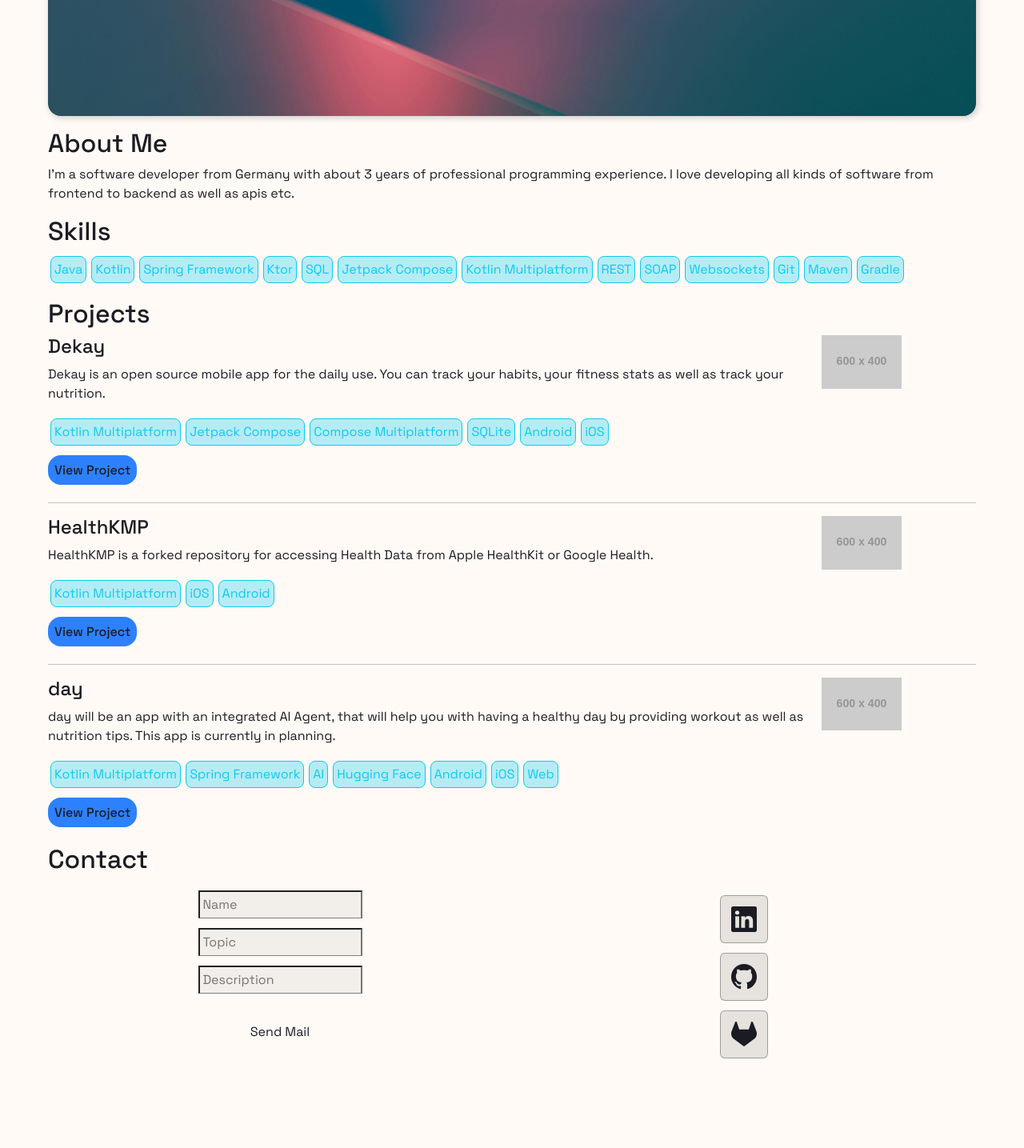
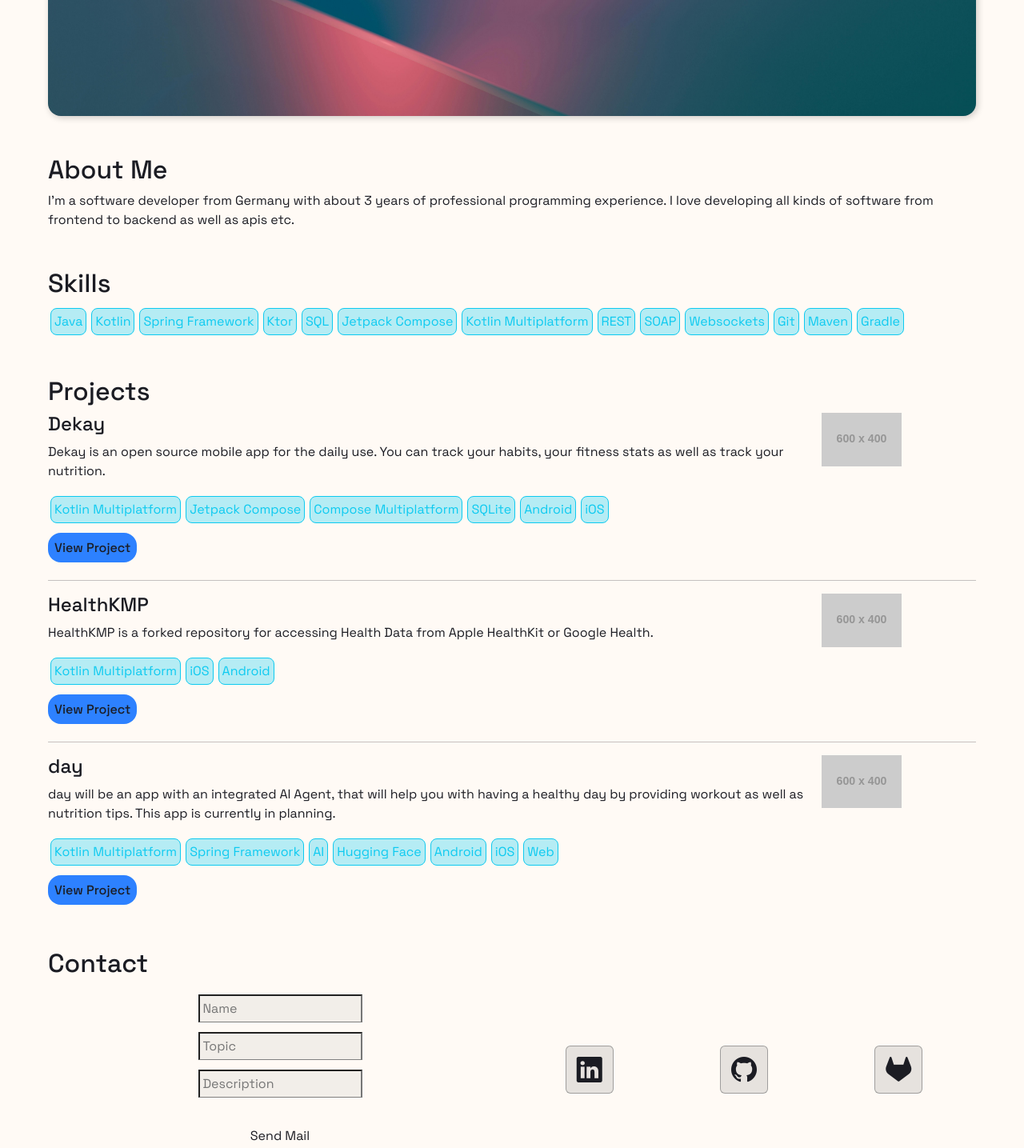
Before and after one commit to dkluske/dkluske.github.io, a plain HTML site: page index.html in a window 1280 px wide. Shown: the part 235-1670 px from the top of the page at 80% size. Before the commit the page ends 1584 px from the top, so only its background shows below. Drawn offline with nearby package versions, Linux system fonts and the light colour scheme; placeholder pictures from the web are drawn by us.

Commit message:
add class to remaining sections + align links as flex row + more padding for sections

```diff
--- a/css/main.css
+++ b/css/main.css
@@ -42,6 +42,9 @@ section:last-child {
     padding: 16px;
     border-radius: 16px;
     box-shadow: 2px 2px 8px rgba(0, 0, 0, 0.2);
+}
+.portfolio-section {
+    margin: 48px 0;
 }
 #portfolio-welcome-image {
     min-height: 300px;
@@ -116,6 +119,13 @@ section:last-child {
     display: flex;
     align-items: center;
     flex-direction: column;
+}
+.contact-content-wrapper:last-child {
+    flex-direction: row;
+    align-content: center;
+}
+.contact-content-wrapper:last-child > a {
+    margin: auto;
 }
 .contact-link > i {
     font-size: 2rem;
--- a/index.html
+++ b/index.html
@@ -58,7 +58,7 @@
             </div>
         </nav>
         <div class="content-wrapper">
-            <section id="portfolio-welcome">
+            <section id="portfolio-welcome" class="portfolio-section">
                 <div class="portfolio-card" id="portfolio-welcome-image">
                     <h1>Hi, I'm Dominik</h1>
                     <p>A passionate software developer with a focus on creating innovative solutions. I specialize in
@@ -68,12 +68,12 @@
                     </div>
                 </div>
             </section>
-            <section id="portfolio-about">
+            <section id="portfolio-about" class="portfolio-section">
                 <h2>About Me</h2>
                 <p>I'm a software developer from Germany with about 3 years of professional programming experience. I
                     love developing all kinds of software from frontend to backend as well as apis etc.</p>
             </section>
-            <section id="portfolio-skills">
+            <section id="portfolio-skills" class="portfolio-section">
                 <h2>Skills</h2>
                 <div class="tag-pill-wrapper">
                     <span class="tag-pill">Java</span>
@@ -91,7 +91,7 @@
                     <span class="tag-pill">Gradle</span>
                 </div>
             </section>
-            <section id="portfolio-projects">
+            <section id="portfolio-projects" class="portfolio-section">
                 <h2>Projects</h2>
                 <div class="project-wrapper"><!-- Dekay -->
                     <div class="project-info">
@@ -149,7 +149,7 @@
                     </div>
                 </div>
             </section>
-            <section id="portfolio-contact">
+            <section id="portfolio-contact" class="portfolio-section">
                 <h2>Contact</h2>
                 <div class="contact-wrapper">
                     <div class="contact-content-wrapper">
```
